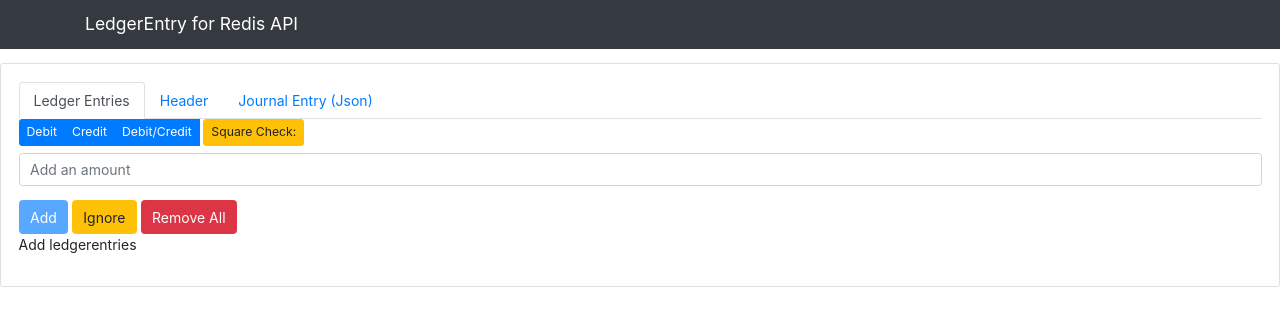
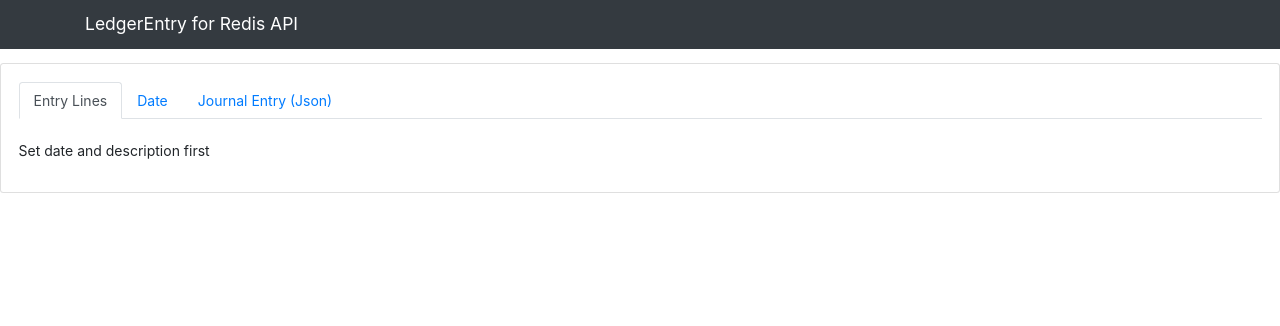
Before and after one commit to JosVermoesen/ledger-entry, an Angular app: page / in a window 1280 px wide. Shown: the top 326 px of the page. Built offline with nearby package versions, Linux system fonts and the light colour scheme.

Commit message:
date and description check first

```diff
--- a/src/app/modules/ledger-entry/ledger-entry.component.html
+++ b/src/app/modules/ledger-entry/ledger-entry.component.html
@@ -1,7 +1,8 @@
 <div class="card card-body mb-3">
   <div>
     <tabset>
-      <tab heading="Ledger Entries">
+      <tab heading="Entry Lines" [disabled]="!ledgerEntryHeaderForm.valid">
+        <div *ngIf="ledgerEntryHeaderForm.valid">
           <form [formGroup]="ledgerEntryForm" (ngSubmit)="onSubmit()">
             <div class="form-group">
               <input formControlName="id" hidden>
@@ -37,13 +38,20 @@
 
             <input type="submit" class="btn btn-primary mr-1" value="Add" [disabled]="!ledgerEntryForm.valid">
             <button type="button" class="btn btn-warning mr-1" (click)="clearState()">Ignore</button>
-          <button type="button" class="btn btn-danger" (click)="clearEntry()">Remove All</button>
-
+            <!-- <button type="button" class="btn btn-danger" (click)="clearEntry()">Remove All</button> -->
           </form>
           <a>{{ warning }} </a>
+        </div>
 
+        <div *ngIf="!ledgerEntryHeaderForm.valid">
+          <br>
+          <p>Set date and description first</p>
+        </div>
+
+        <div *ngIf="ledgerEntryForm.valid">
           <div *ngIf="(basket$ | async) === null">
             <p>Add ledgerentries</p>
+          </div>
         </div>
 
         <div *ngIf="(basket$ | async) as basket">
@@ -64,8 +72,8 @@
           <p>Loading session...</p>
         </div>
       </tab>
-      <tab heading="Header">
-        <form [formGroup]="ledgerEntryHeaderForm" (ngSubmit)="onHeaderLock()">
+      <tab heading="Date">
+        <form [formGroup]="ledgerEntryHeaderForm">
           <div class="form-group">
             <input formControlName="description" type="text" class="form-control" placeholder="Add a description">
 
@@ -73,7 +81,6 @@
               formControlName="date" [bsConfig]="{ dateInputFormat: 'DD-MM-YYYY', containerClass: 'theme-dark-blue' }"
               placeholder=" Add a date">
           </div>
-          <input type="submit" value="Lock" [disabled]="!ledgerEntryHeaderForm.valid" class="btn btn-primary">
         </form>
       </tab>
       <tab heading="Journal Entry (Json)">
--- a/src/app/modules/ledger-entry/ledger-entry.component.ts
+++ b/src/app/modules/ledger-entry/ledger-entry.component.ts
@@ -73,17 +73,6 @@
     this.loaded = true;
   }
 
-  onHeaderLock() {
-    this.descriptionAsHeader = this.ledgerEntryHeaderForm.value.description;
-    this.dateAsHeader = this.ledgerEntryHeaderForm.value.date;
-    this.tabHeading = this.descriptionAsHeader;
-    if (this.tabHeading.length > 15) {
-      this.tabHeading = this.tabHeading.substring(0, 15) + '...';
-    }
-    this.entryHeaderLocked = true;
-    this.clearState();
-  }
-
   onSubmit() {
     if (this.ledgerEntryForm.valid) {
       const basketItem: IBasketItem = Object.assign(
@@ -115,14 +104,6 @@
       ],
       tAccount: [null]
     });
-  }
-
-  clearEntry() {
-    if (confirm('Are you sure?')) {
-      // localStorage.removeItem('ledgerEntries');
-      this.entryItemsJson = null;
-      this.entryHeaderLocked = false;
-    }
   }
 
   checkBalance() {
@@ -205,4 +186,6 @@
         return 'green'; // with t bookingnumber
     }
   }
+
+  clearEntry() { }
 }
```
Lines whose indentation alone changed are shown as unchanged.
